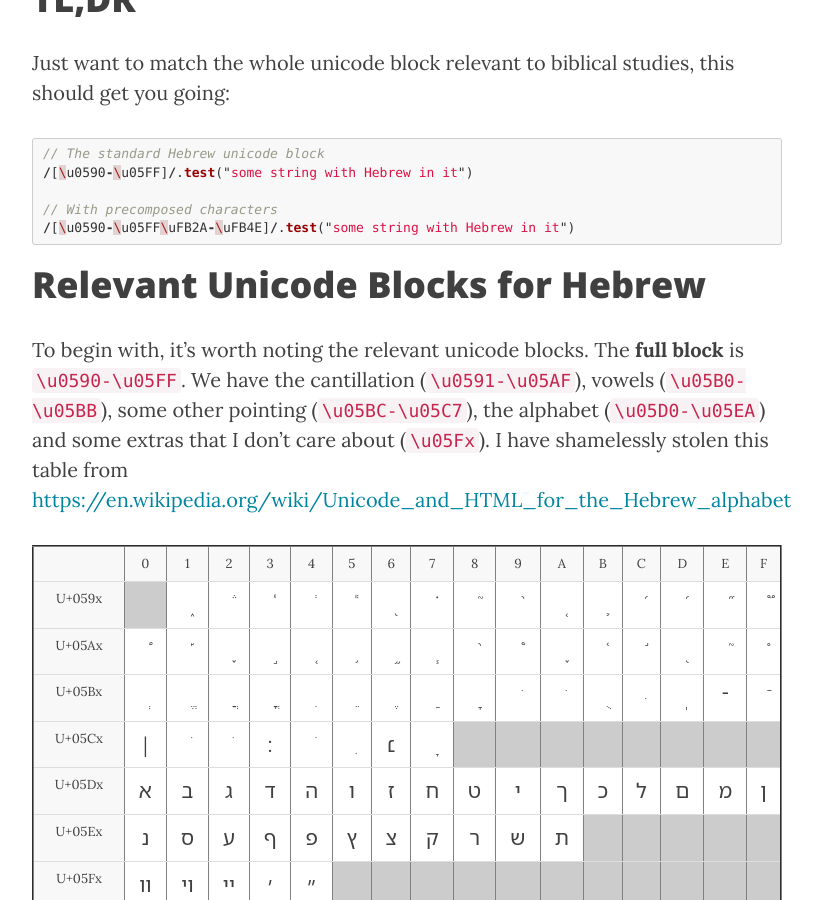
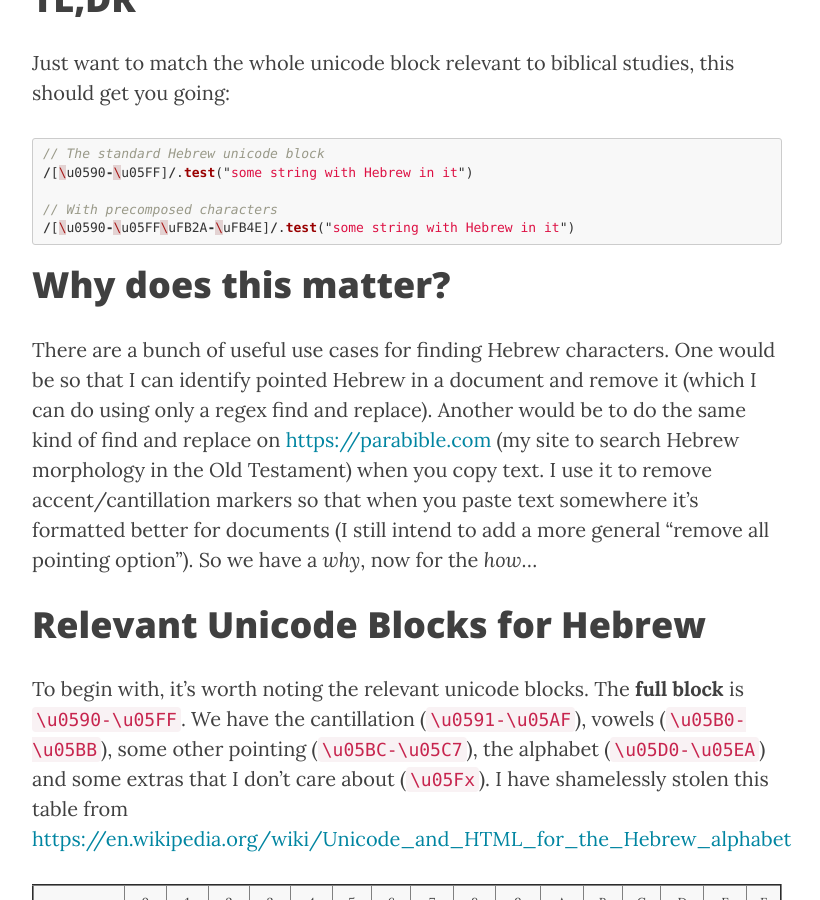
Before and after one commit to jcuenod/bibletech, a Jekyll site: the page built from _posts/2017-08-19-matching-hebrew-unicode-regex.md, in a window 1280 px wide and 900 px high, scrolled down 847 px. Shown: the whole window, without its empty margins (233-1053 px from the left). Built offline with Jekyll 4.4.1, drawn with Linux system fonts in a browser that asks for light colours; nearby versions of some CDN libraries.

Commit message:
Update 2017-08-19-matching-hebrew-unicode-regex.md

````diff
--- a/_posts/2017-08-19-matching-hebrew-unicode-regex.md
+++ b/_posts/2017-08-19-matching-hebrew-unicode-regex.md
@@ -22,6 +22,10 @@ Just want to match the whole unicode block relevant to biblical studies, this sh
 // With precomposed characters
 /[\u0590-\u05FF\uFB2A-\uFB4E]/.test("some string with Hebrew in it")
 ```
+
+# Why does this matter?
+
+There are a bunch of useful use cases for finding Hebrew characters. One would be so that I can identify pointed Hebrew in a document and remove it (which I can do using only a regex find and replace). Another would be to do the same kind of find and replace on <https://parabible.com> (my site to search Hebrew morphology in the Old Testament) when you copy text. I use it to remove accent/cantillation markers so that when you paste text somewhere it's formatted better for documents (I still intend to add a more general "remove all pointing option"). So we have a *why*, now for the *how*...
 
 # Relevant Unicode Blocks for Hebrew
 
````
